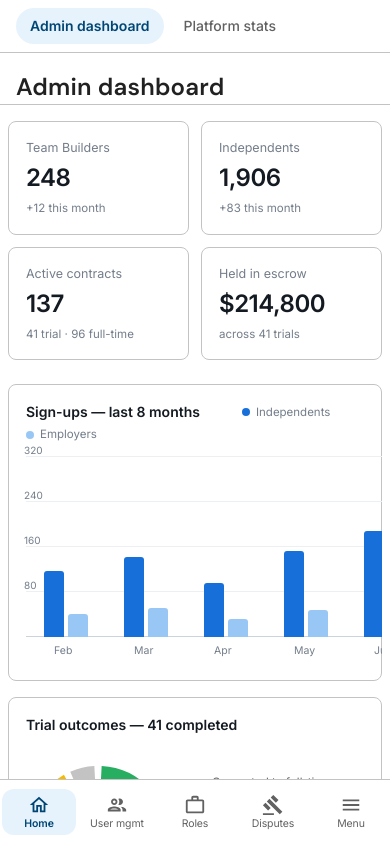
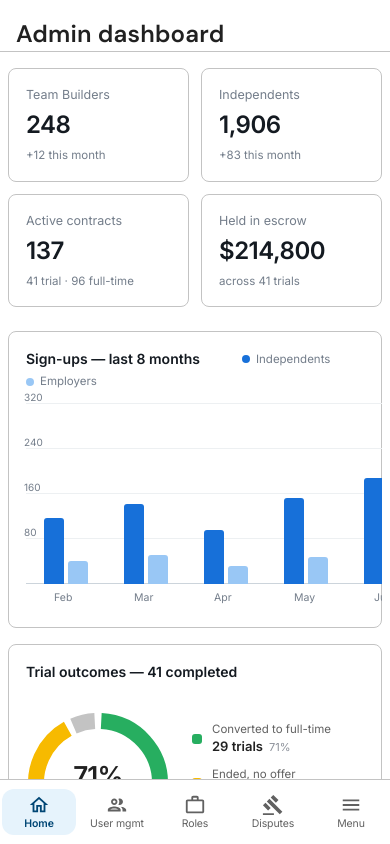
Before and after one commit to Dev-Hireable/prototype, a Next.js app: page /admin in a window 390 px wide. Built offline with nearby package versions, Linux system fonts and the light colour scheme.

Commit message:
fix: a phone no longer repeats a section's pages over each page: the row of links (Account · Security · Payment method…) only duplicated the Menu sheet, so a page opens on its own title and its section's pages are in Menu once

```diff
--- a/src/components/portal/mobile-nav.tsx
+++ b/src/components/portal/mobile-nav.tsx
@@ -2,13 +2,13 @@
 
 import Image from "next/image";
 import Link from "next/link";
-import { useEffect, useRef, useState } from "react";
+import { useState } from "react";
 import { ICONS } from "@/components/icons";
+import { Avatar } from "@/components/portal/ui";
 import { ResetDemoDialog } from "@/components/portal/demo-reset";
 import { TourMenu } from "@/components/portal/tour/tour-help";
 import { Sheet, SheetContent, SheetTitle } from "@/components/ui/sheet";
 import type { MenuItem, Section } from "@/lib/portal/nav";
-import { revealInRow } from "@/lib/portal/reveal";
 
 /*
  * A phone's navigation, below 768px where the rail and section panel don't fit beside a page.
@@ -19,7 +19,8 @@ import { revealInRow } from "@/lib/portal/reveal";
  *   Menu sheet  rises from the bottom: My profile, the open section's pages (Dashboard · Messages,
  *               Create Role · All Roles), the sections the bar has no room for, Help's tours,
  *               Reset demo and Log out — every row 52px
- *   page links  over a section's own pages, a row of links to the others (SectionStrip)
+ *   no page links over the page: a section's pages are in the Menu sheet, and a row of them over
+ *               the page only repeated it (removed 2026-10-26)
  * A tablet keeps the rail: it's held in both hands, and the rail is in reach of the left one.
  */
 
@@ -86,41 +87,6 @@ export function MobileTabBar({ hidden = false, sections, section, activeMenuHref
     </>
   );
 }
-
-/**
- * A phone's row of the open section's pages over the page — Discover roles · My applications · Saved
- * roles · Interviews — the one open lit as the tab bar lights its tab. Without it a section's other
- * pages were in the Menu sheet only, out of sight. Drawn on the section's own pages only (a detail
- * page has its back link instead), and not on Messages, whose thread takes the whole screen.
- */
-export function SectionStrip({ section, pathname, badges }: { section: Section; pathname: string; badges: Record<string, number> }) {
-  const row = useRef<HTMLUListElement>(null);
-  const pages = section.menu.filter((m: MenuItem) => !m.action);
-  const here = pages.find((m) => m.href === pathname);
-  // The open page's link in sight, when the row runs past the screen's edge.
-  useEffect(() => {
-    const on = row.current?.querySelector<HTMLElement>("[aria-current=page]");
-    if (row.current && on) revealInRow(row.current, on, "instant");
-  }, [pathname]);
-  if (pages.length < 2 || !here || here.bare) return null;
-  return (
-    <nav aria-label={`${section.title} pages`} className="shrink-0 border-b border-border md:hidden">
-      <ul ref={row} className="flex gap-1.5 overflow-x-auto px-(--page-gutter) py-2">
-        {pages.map((m) => (
-          <li key={m.href} className="shrink-0">
-            <Link href={m.href} prefetch={false} aria-current={m === here ? "page" : undefined} className={STRIP_LINK}>
-              {m.label}
-              {(badges[m.href] ?? 0) > 0 && <Count n={badges[m.href]} />}
-            </Link>
-          </li>
-        ))}
-      </ul>
-    </nav>
-  );
-}
-
-const STRIP_LINK =
-  "flex h-9 items-center gap-1.5 rounded-full px-3.5 text-[14px] leading-none font-medium text-ink-2 active:bg-black/8 aria-[current=page]:bg-accent-bg aria-[current=page]:font-semibold aria-[current=page]:text-accent-ink [-webkit-tap-highlight-color:transparent] focus-visible:outline-2 focus-visible:outline-primary";
 
 /**
  * The section drawn with the Hireable mark (Hire, Job Board) takes the bar's middle slot, the same on
@@ -200,7 +166,7 @@ function MenuSheet({ open, onClose, sections, more, section, activeMenuHref, pro
           <SheetTitle className="sr-only">Menu</SheetTitle>
           <nav aria-label="More" className="flex flex-col px-3 pt-2">
             <Link href={profileHref} prefetch={false} onClick={onClose} aria-current={profileOpen ? "page" : undefined} className={`${ROW} h-16`}>
-              <Image src={avatar} alt="" width={80} height={80} className="size-10 shrink-0 rounded-full bg-[#d2d8db] object-cover" loading="eager" />
+              <Avatar src={avatar} size={40} />
               <span className="flex-1">My profile</span>
               <Glyph icon="chevronRight" size={20} />
             </Link>
--- a/src/components/portal/portal-shell.tsx
+++ b/src/components/portal/portal-shell.tsx
@@ -10,7 +10,7 @@ import { Tip } from "@/components/portal/tip";
 import { TourHelp } from "@/components/portal/tour/tour-help";
 import { TourProvider } from "@/components/portal/tour/tour-provider";
 import { QuickChat } from "@/components/portal/quick-chat";
-import { MobileTabBar, SectionStrip } from "@/components/portal/mobile-nav";
+import { MobileTabBar } from "@/components/portal/mobile-nav";
 import { useHydrated } from "@/lib/demo/deal";
 import { signOut } from "@/lib/demo/auth";
 import { useContractClock } from "@/lib/demo/contract";
@@ -79,7 +79,6 @@ export function PortalShell({
               than rendering against nothing — a detail screen would otherwise 404 on a refresh. */}
           {/* Pages read the URL (?from=, ?tab=), which a prerendered page may only do under a
               Suspense boundary — this one covers every portal page, so none needs its own. */}
-          <SectionStrip section={section} pathname={pathname} badges={badges} />
           <Suspense>{hydrated ? children : null}</Suspense>
         </div>
 
```
Also changed, not shown: 1 other file (tests, documents, lock files or other folders).
